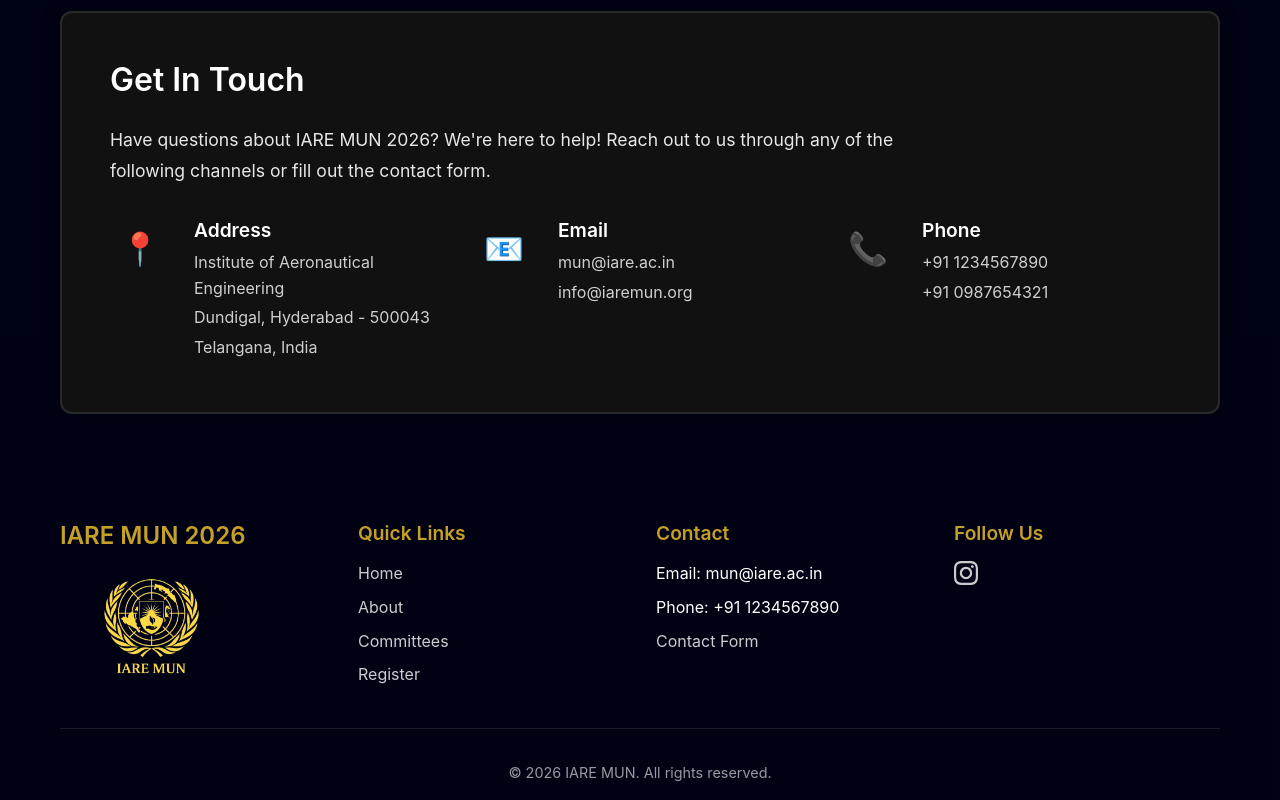
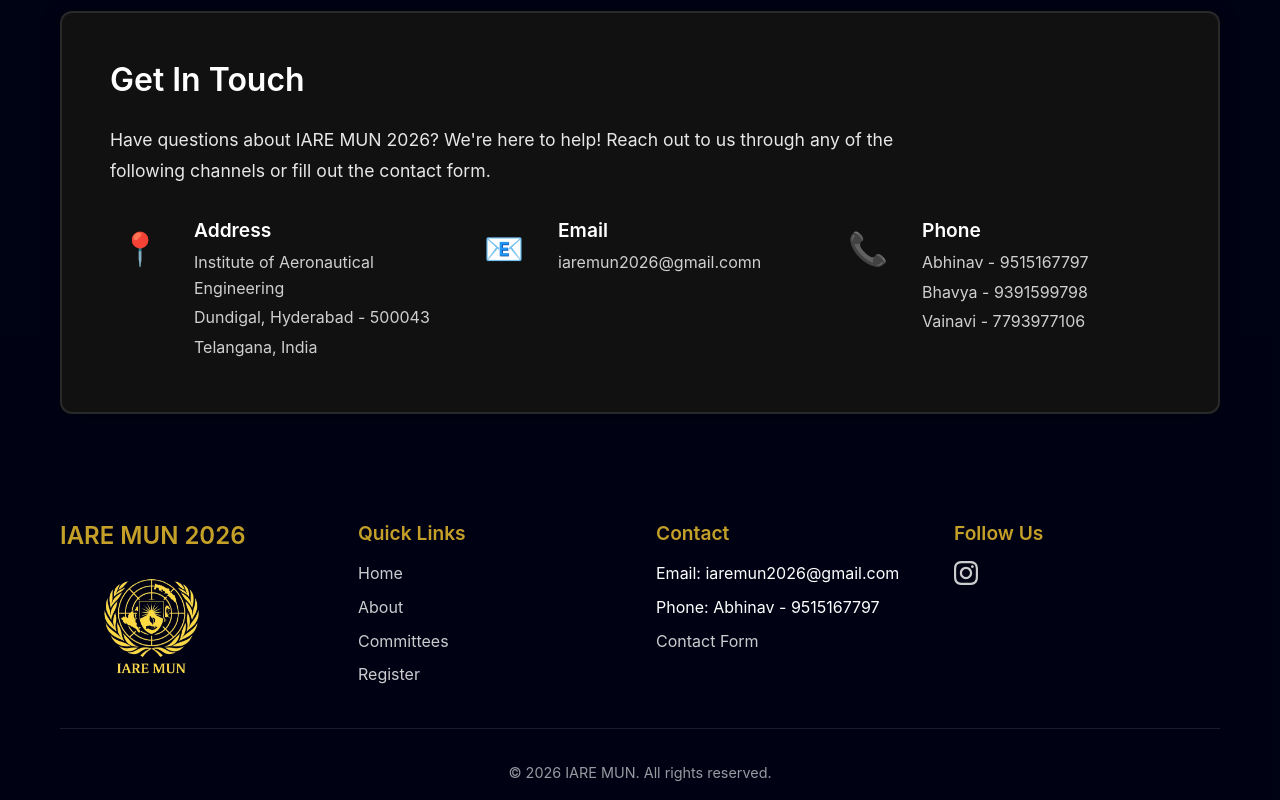
Before and after one commit to karthiktatineni/IARE_MUN, a React (Vite) app: page /contact in a window 1280 px wide. Shown: the part 1189-1989 px from the top of the page. Built offline with nearby package versions, Linux system fonts and the light colour scheme; no server answers.

Commit message:
contact update

```diff
--- a/src/components/Footer.jsx
+++ b/src/components/Footer.jsx
@@ -26,8 +26,8 @@ function Footer() {
           <div className="footer-section">
             <h4>Contact</h4>
             <ul className="footer-links">
-              <li>Email: mun@iare.ac.in</li>
-              <li>Phone: +91 1234567890</li>
+              <li>Email: iaremun2026@gmail.com</li>
+              <li>Phone: Abhinav - 9515167797</li>
               <li><Link to="/contact">Contact Form</Link></li>
             </ul>
           </div>
--- a/src/pages/Contact.jsx
+++ b/src/pages/Contact.jsx
@@ -199,8 +199,7 @@ function Contact() {
                     <div className="info-icon">📧</div>
                     <div className="info-content">
                       <h3>Email</h3>
-                      <p>mun@iare.ac.in</p>
-                      <p>info@iaremun.org</p>
+                      <p>iaremun2026@gmail.comn</p>
                     </div>
                   </div>
 
@@ -208,8 +207,9 @@ function Contact() {
                     <div className="info-icon">📞</div>
                     <div className="info-content">
                       <h3>Phone</h3>
-                      <p>+91 1234567890</p>
-                      <p>+91 0987654321</p>
+                      <p>Abhinav - 9515167797</p>
+                      <p>Bhavya - 9391599798</p>
+                      <p>Vainavi - 7793977106</p>
                     </div>
                   </div>
 
```
